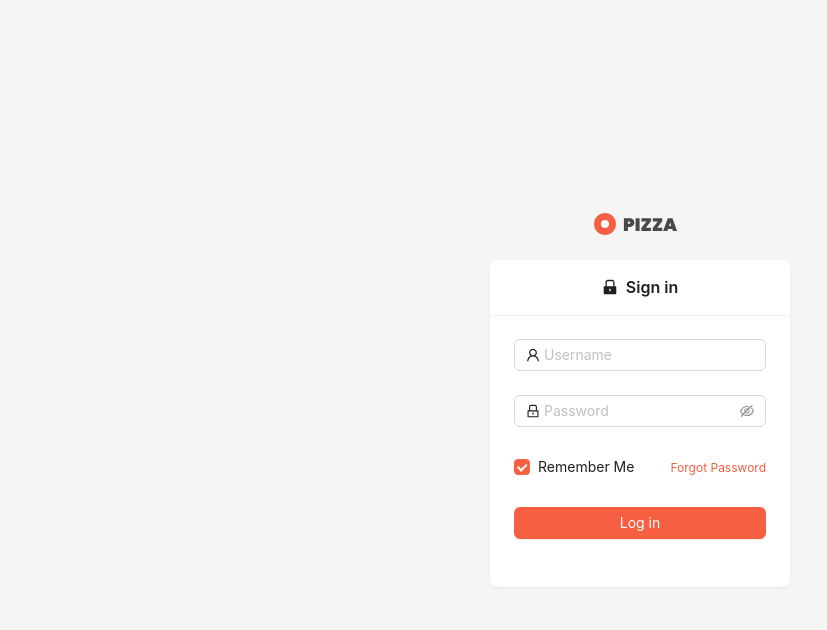
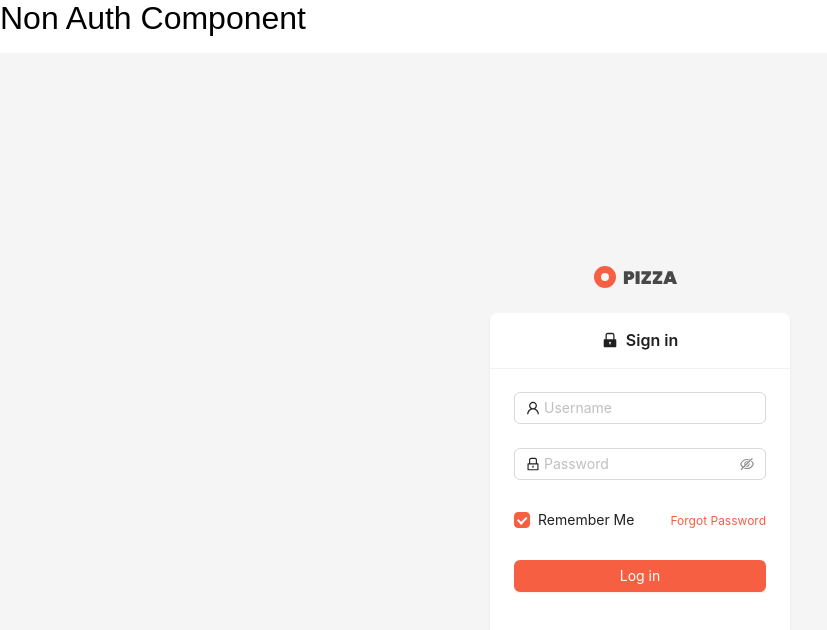
Before and after one commit to MuhammadHammadShah/mern-c-admin-ui, a React (Vite) app: page /auth/login in a window 1280 px wide. Shown: the top 630 px of the page, without its empty margins (0-827 px from the left). Built offline with nearby package versions, Linux system fonts and the light colour scheme; no server answers.

Commit message:
add layouts

```diff
--- /dev/null
+++ b/src/layouts/Dashboard.tsx
@@ -0,0 +1,14 @@
+import { Outlet } from "react-router-dom";
+
+const Dashboard = () => {
+  // protection
+
+  return (
+    <div>
+      <h1>Dashboard component</h1>
+      <Outlet />
+    </div>
+  );
+};
+
+export default Dashboard;
--- /dev/null
+++ b/src/layouts/NonAuth.tsx
@@ -0,0 +1,12 @@
+import { Outlet } from "react-router-dom";
+
+const NonAuth = () => {
+  return (
+    <div>
+      <h1>Non Auth Component</h1>
+      <Outlet />
+    </div>
+  );
+};
+
+export default NonAuth;
--- /dev/null
+++ b/src/pages/CategoryPage.tsx
@@ -0,0 +1,5 @@
+const CategoryPage = () => {
+  return <div>CategoryPage</div>;
+};
+
+export default CategoryPage;
```
Also changed, not shown: src/router.tsx (+24 -3 lines).
